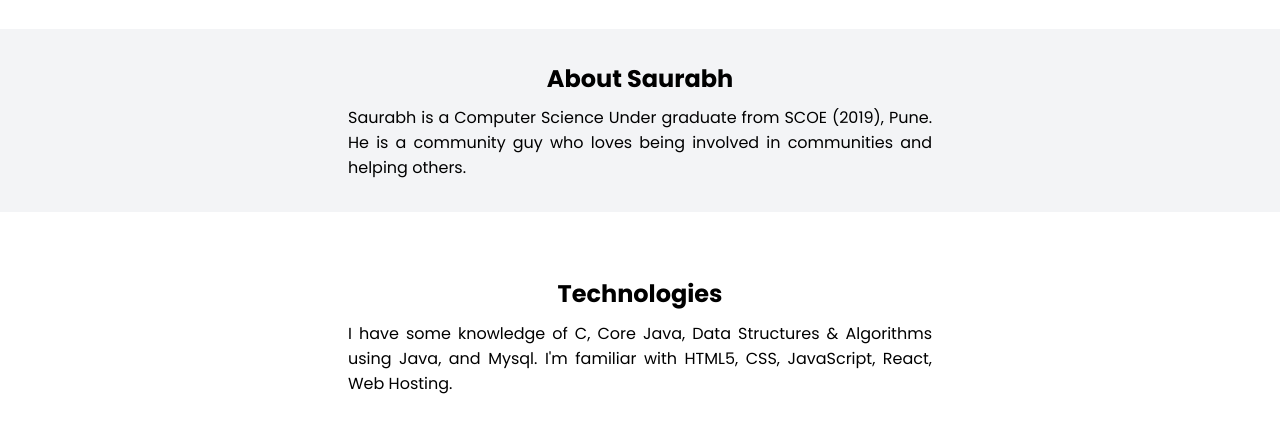
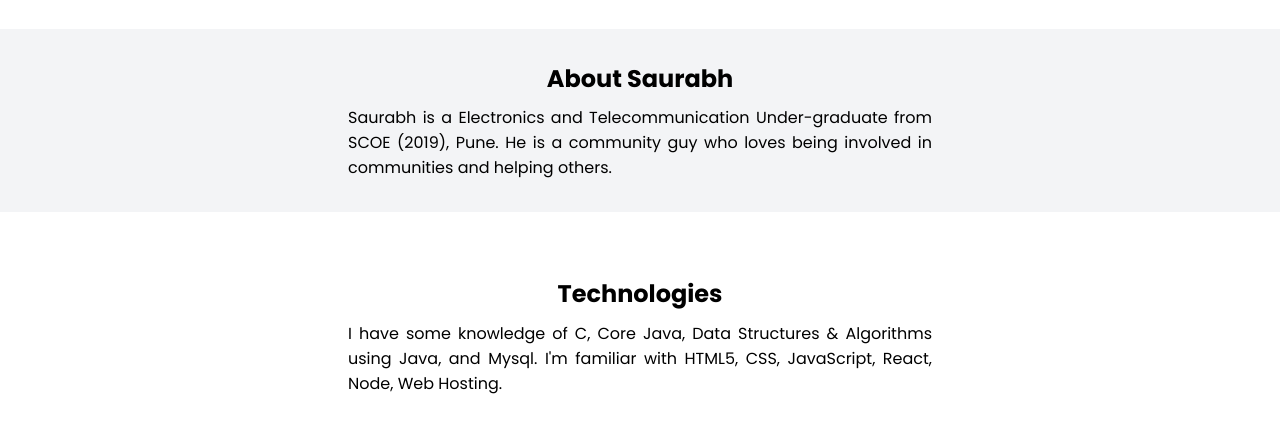
Before and after one commit to saurabh1514/Saurabh_Portfolio, a plain HTML site: page index.html in a window 1280 px wide. Shown: the part 507-952 px from the top of the page. Drawn offline with Linux system fonts and the light colour scheme.

Commit message:
update :: index
Update skills set

```diff
--- a/index.html
+++ b/index.html
@@ -34,7 +34,7 @@
             <section class="sections slight-gray">
                 <div class="container">
                     <h1>About Saurabh</h1>
-                    <p>Saurabh is a Computer Science Under graduate from SCOE (2019), Pune. He is a community guy who
+                    <p>Saurabh is a Electronics and Telecommunication Under-graduate from SCOE (2019), Pune. He is a community guy who
                         loves being involved in communities and helping others.</p>
                 </div>
             </section>
@@ -43,7 +43,7 @@
                 <div class="container">
                     <h1>Technologies</h1>
                     <p>I have some knowledge of C, Core Java, Data Structures & Algorithms using Java, and Mysql. I'm familiar with HTML5, CSS,
-                        JavaScript, React, Web Hosting.</p>
+                        JavaScript, React, Node, Web Hosting.</p>
                 </div>
             </section>
 
```
